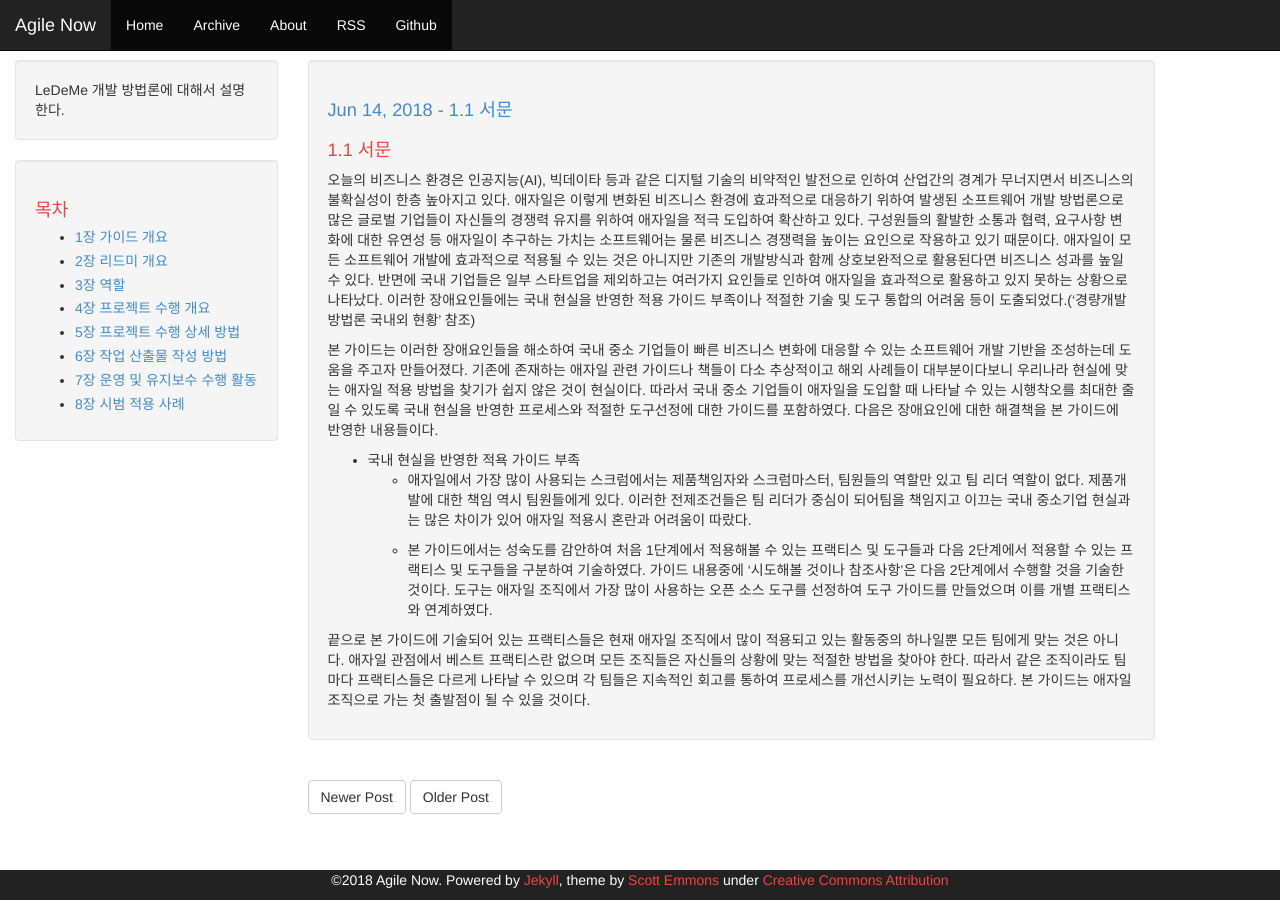
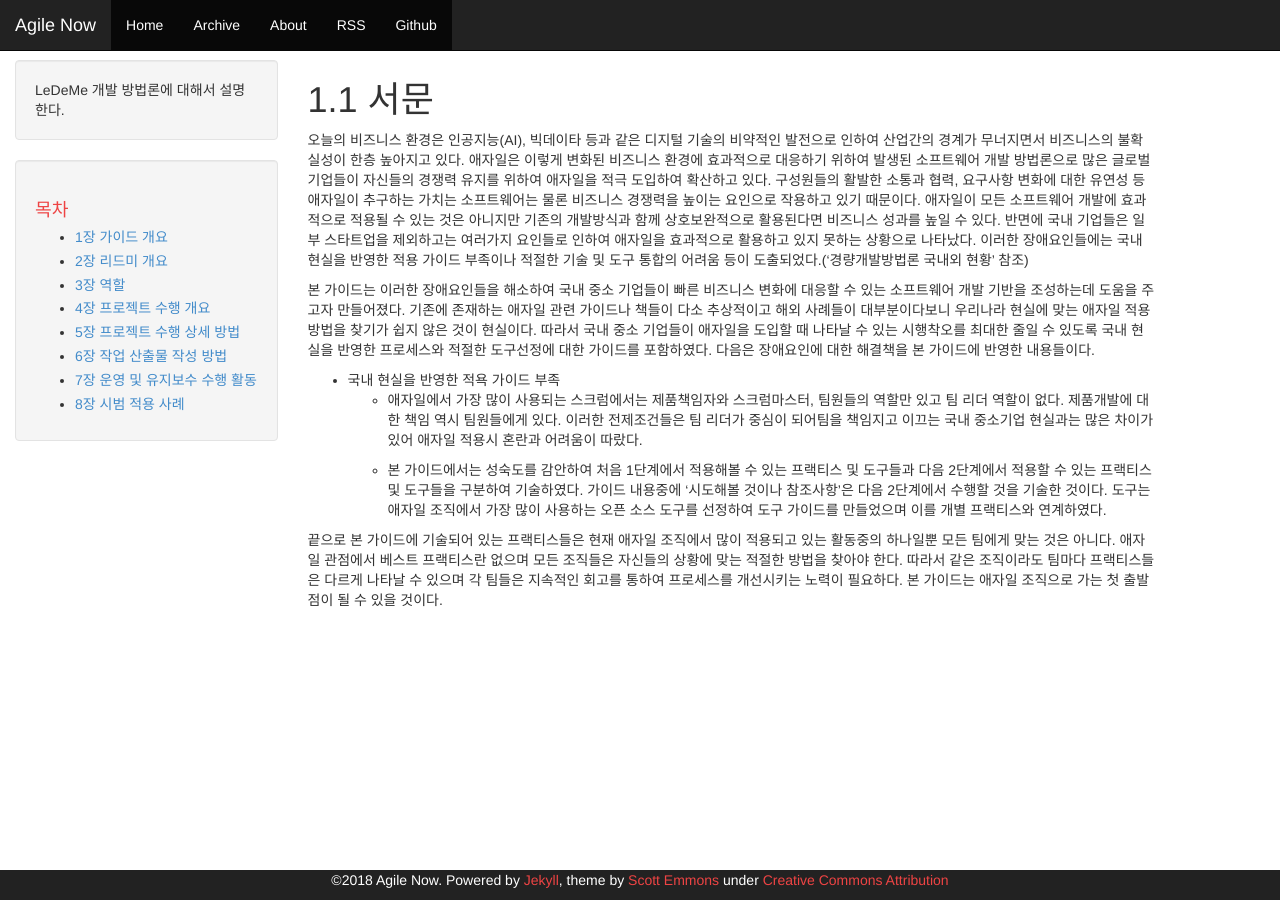
Before and after one commit to staagile/staagile.github.io, a Jekyll site: the page built from _posts/2018-06-14-1.1-subject.md, in a window 1280 px wide. Built offline with Jekyll 4.4.1, drawn with Linux system fonts in a browser that asks for light colours.

Commit message:
guide 조절

```diff
--- a/_posts/2018-06-13-1-guide.md
+++ b/_posts/2018-06-13-1-guide.md
@@ -1,17 +1,17 @@
 ---
-layout: post
+layout: default
 title: 1장 가이드 개요
 #date: 2018-06-14 17:08:07 +0900
 comments: false
 ---
-[1.1 서문](https://staagile.github.io/1.1-subject)
+* [1.1 서문](https://staagile.github.io/1.1-subject)
 
-[1.2 가이드 목적과 적용 범위](https://staagile.github.io/1.2-guide-object)
+  * [1.2 가이드 목적과 적용 범위](https://staagile.github.io/1.2-guide-object)
 
-[1.2.1 목적](https://staagile.github.io/1.2-guide-object#목적)
+  * [1.2.1 목적](https://staagile.github.io/1.2-guide-object#목적)
 
-[1.2.2 적용 범위](https://staagile.github.io/1.2-guide-object#적용범위)
+  * [1.2.2 적용 범위](https://staagile.github.io/1.2-guide-object#적용범위)
 
-[1.3 가이드 활용 방법](https://staagile.github.io/1.3-guide-serache)
+  * [1.3 가이드 활용 방법](https://staagile.github.io/1.3-guide-serache)
 
-[1.4 가이드 요약](https://staagile.github.io/1.4-guide-summary)
+  * [1.4 가이드 요약](https://staagile.github.io/1.4-guide-summary)
--- a/_posts/2018-06-14-1.1-subject.md
+++ b/_posts/2018-06-14-1.1-subject.md
@@ -1,5 +1,5 @@
 ---
-layout: post
+layout: default
 title: "1.1 서문"
 #date: 2018-06-14 16:39:06 +0900
 comments: false
```
Also changed, not shown: _posts/2018-06-14-3-team.md (+15 -13 lines).
